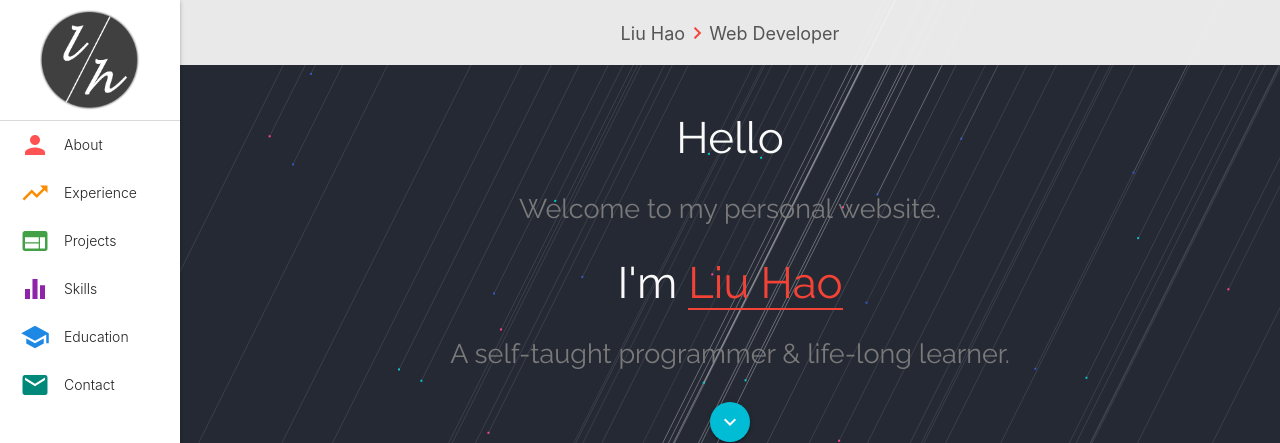
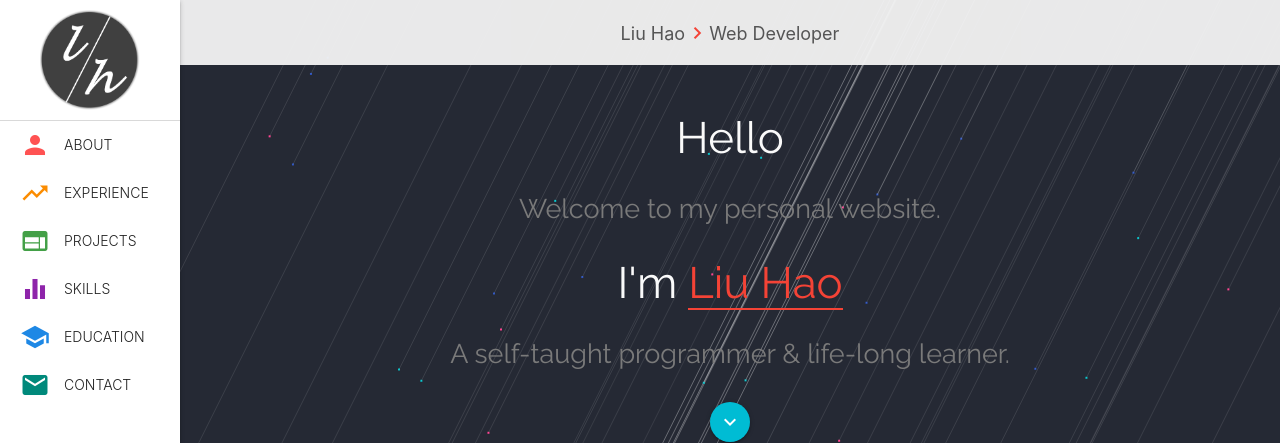
Before and after one commit to beliuhao/liuhao, a website: page index.html in a window 1280 px wide. Shown: the top 443 px of the page. Drawn offline with nearby package versions, Linux system fonts and the light colour scheme.

Commit message:
1) set text-transform: uppercase to sidenav span content.

```diff
--- a/src/css/main.css
+++ b/src/css/main.css
@@ -19,6 +19,11 @@ ul#slide-out #logo {
 ul#slide-out li > a {
   padding: 0 20px;
 }
+
+ul#slide-out li a span {
+  text-transform: uppercase;
+}
+
 ul#slide-out li > a > i.material-icons {
   margin: 0 20px 0 0;
 }
```
